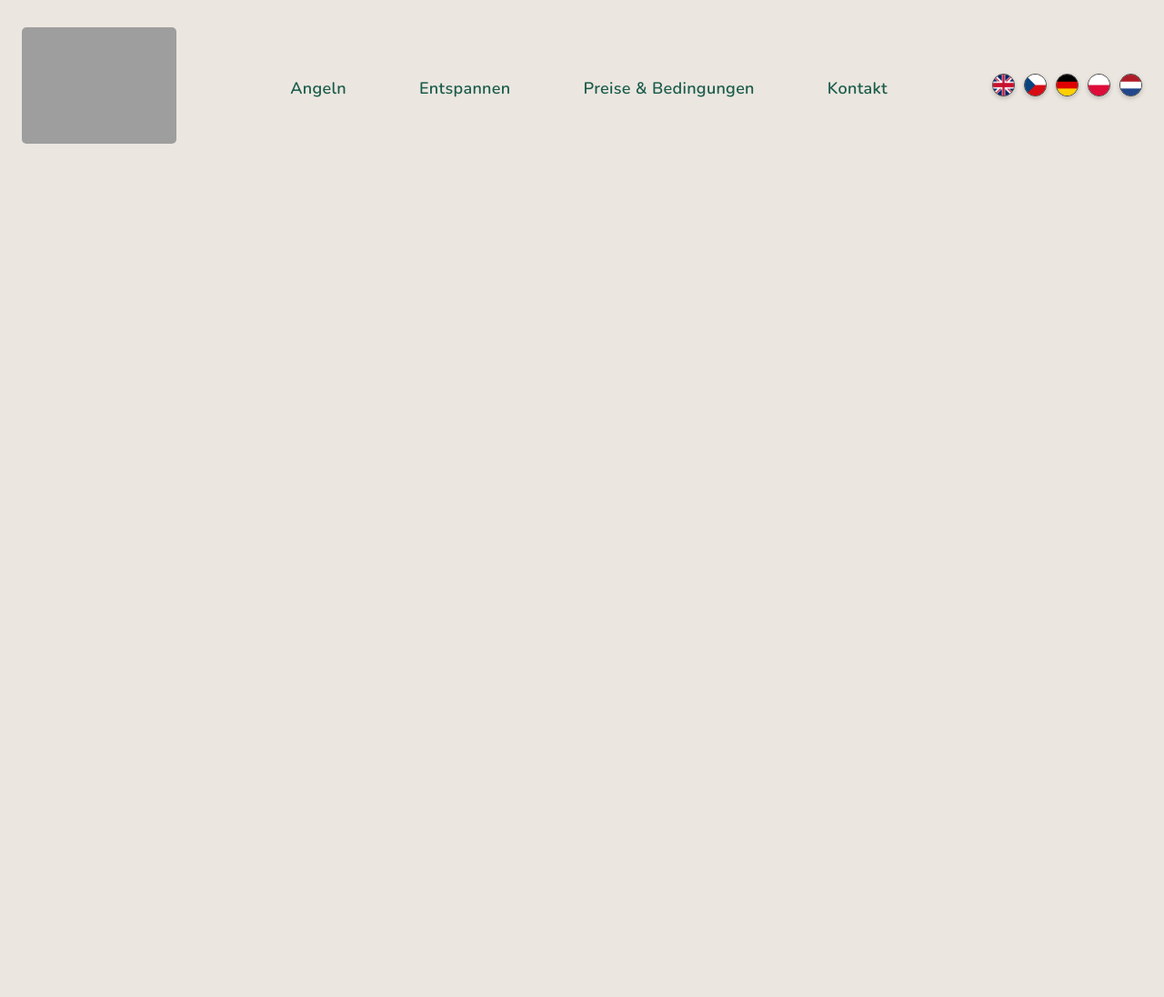
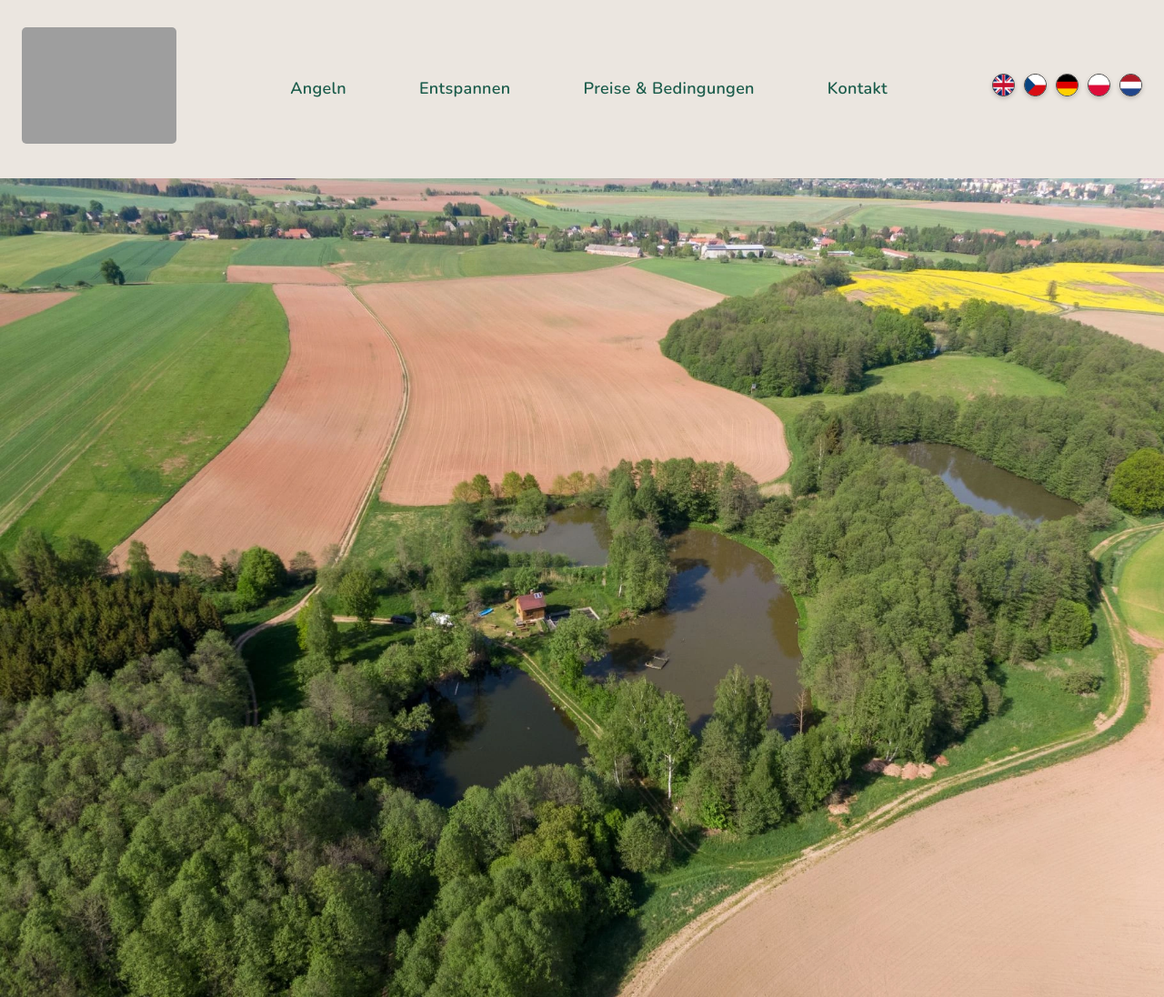
Before and after one commit to DanielleFiene/FishingAndRelax, a plain HTML site: page de/index.html in a window 1280 px wide. Shown: the top 1096 px of the page at 91% size. Drawn offline with nearby package versions, Linux system fonts and the light colour scheme; the site is published under a folder, as on GitHub Pages, so addresses that start at the root find nothing; a web font is replaced by a local one.

Commit message:
changed path to overzicht image

```diff
--- a/de/styleIndexDE.css
+++ b/de/styleIndexDE.css
@@ -401,7 +401,7 @@ nav.container {
 /* ================ Hero Section Styles ==================== */
 .hero {
   position: relative;
-  background-image: url('/resources/Images/Overzicht1.webp');
+  background-image: url('../resources/Images/Overzicht1.webp');
   background-size: cover;
   height: 900px;
   display: flex;
--- a/nl/styleIndexNL.css
+++ b/nl/styleIndexNL.css
@@ -401,7 +401,7 @@ nav.container {
 /* ================ Hero Section Styles ==================== */
 .hero {
   position: relative;
-  background-image: url('/resources/Images/Overzicht1.webp');
+  background-image: url('../resources/Images/Overzicht1.webp');
   background-size: cover;
   height: 900px;
   display: flex;
```
